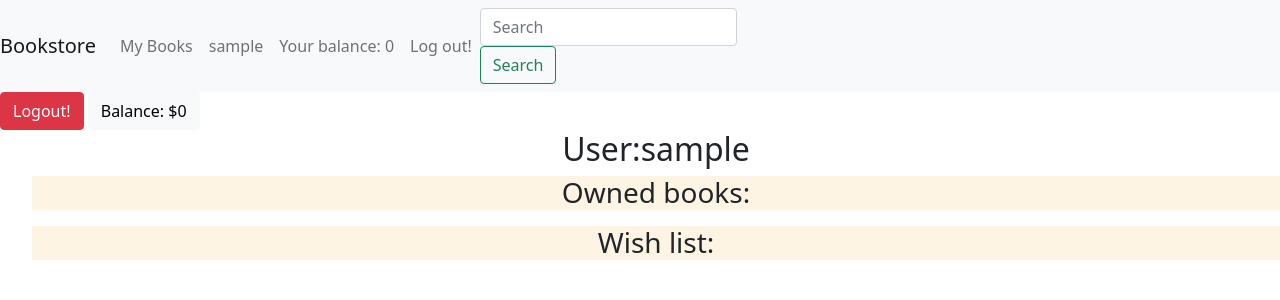
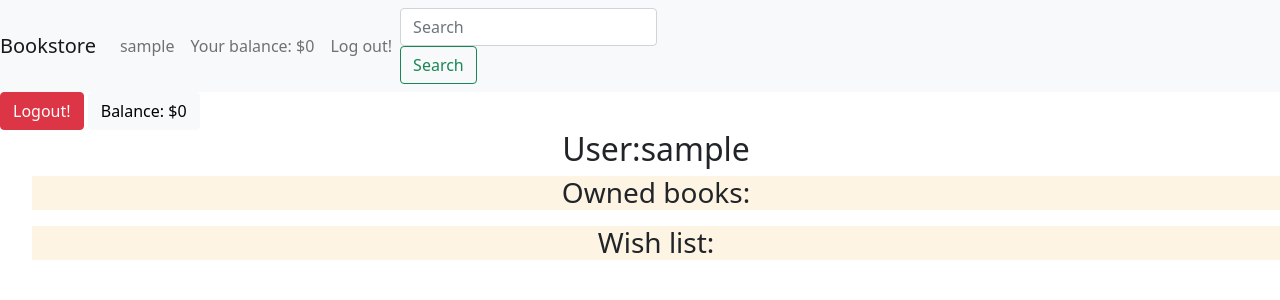
Before and after one commit to D1-3105/Bookstore, a Django app: a page that uses bookstore/templates/base.html in a window 1280 px wide. Shown: the top 300 px of the page. Run offline with Django 4.2, Linux system fonts and the light colour scheme; the visitor is signed in with stand-in values (Sample User, id 1); data that the repository does not hold is empty.

Commit message:
PAYMENT APPLIED!

```diff
--- a/bookstore/books/urls.py
+++ b/bookstore/books/urls.py
@@ -1,11 +1,11 @@
 from django.urls import path
 from .views import MainView, BookPageView, BookBuyView, WishAppendView, AuthorView
-
+from django.contrib.auth.decorators import login_required
 urlpatterns=[
     path('', MainView.as_view(), name='main_page'),
     path('page/<int:page>', MainView.as_view(), name='main_with_num'),
     path('book/id<int:pk>', BookPageView.as_view(), name='book_page'),
-    path('book/id<int:pk>/buy', BookBuyView.as_view(), name='book_buy'),
-    path('book/id<int:pk>/wish_list', WishAppendView.as_view(), name='book_wished'),
+    path('book/id<int:pk>/buy', login_required(BookBuyView.as_view()), name='book_buy'),
+    path('book/id<int:pk>/wish_list', login_required(WishAppendView.as_view()), name='book_wished'),
     path('author/id<int:pk>', AuthorView.as_view(), name='author'),
 ]
--- a/bookstore/templates/base.html
+++ b/bookstore/templates/base.html
@@ -22,9 +22,6 @@
 
   <div class="collapse navbar-collapse" id="navbarSupportedContent">
     <ul class="navbar-nav mr-auto">
-      <li class="nav-item active">
-        <a class="nav-link" href="#">My Books</a>
-      </li>
       <li class="nav-item">
           {%if not user.is_authenticated%}
             <a class="nav-link" href="{%url 'login'%}">Log in!</a>
@@ -35,7 +32,7 @@
       </li>
         {%if user.is_authenticated%}
         <li class="nav-item">
-            <a class="nav-link" href="{%url 'balance'%}">Your balance: {{user.balance}}</a>
+            <a class="nav-link" href="{%url 'balance'%}">Your balance: ${{user.balance}}</a>
         </li>
       <li class="nav-item">
             <a class="nav-link" href="{%url 'logout'%}">Log out!</a>
--- a/bookstore/user/templates/user/profile.html
+++ b/bookstore/user/templates/user/profile.html
@@ -34,7 +34,7 @@
             <h3>Wish list:</h3>
             <p>{%for book in user1.wish_list.all%}
             <p><a class="link-dark" href="{%url 'book_page' pk=book.pk%}">"{{book.name}}"</a> - <a href="{%url 'author' pk=book.authors.all.0.pk%}" class="link-dark">{{book.authors.all.0.name}}{%if book.authors.all.1%}...{%endif%}</a><br>
-            Price:{{book.price}}<br>
+            Price: ${{book.price}}<br>
             </p>
                 {%endfor%}
             </p>
```
Also changed, not shown: bookstore/books/views.py (+11 -10 lines).
